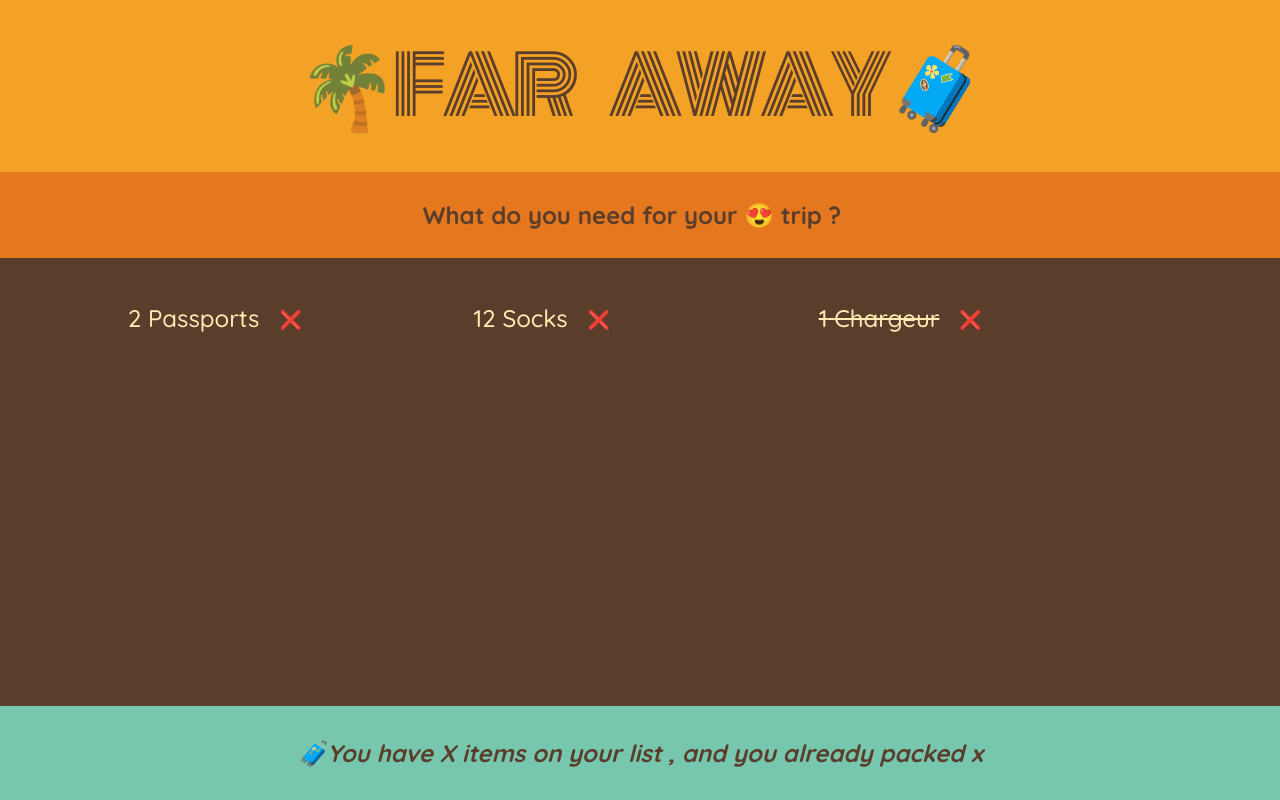
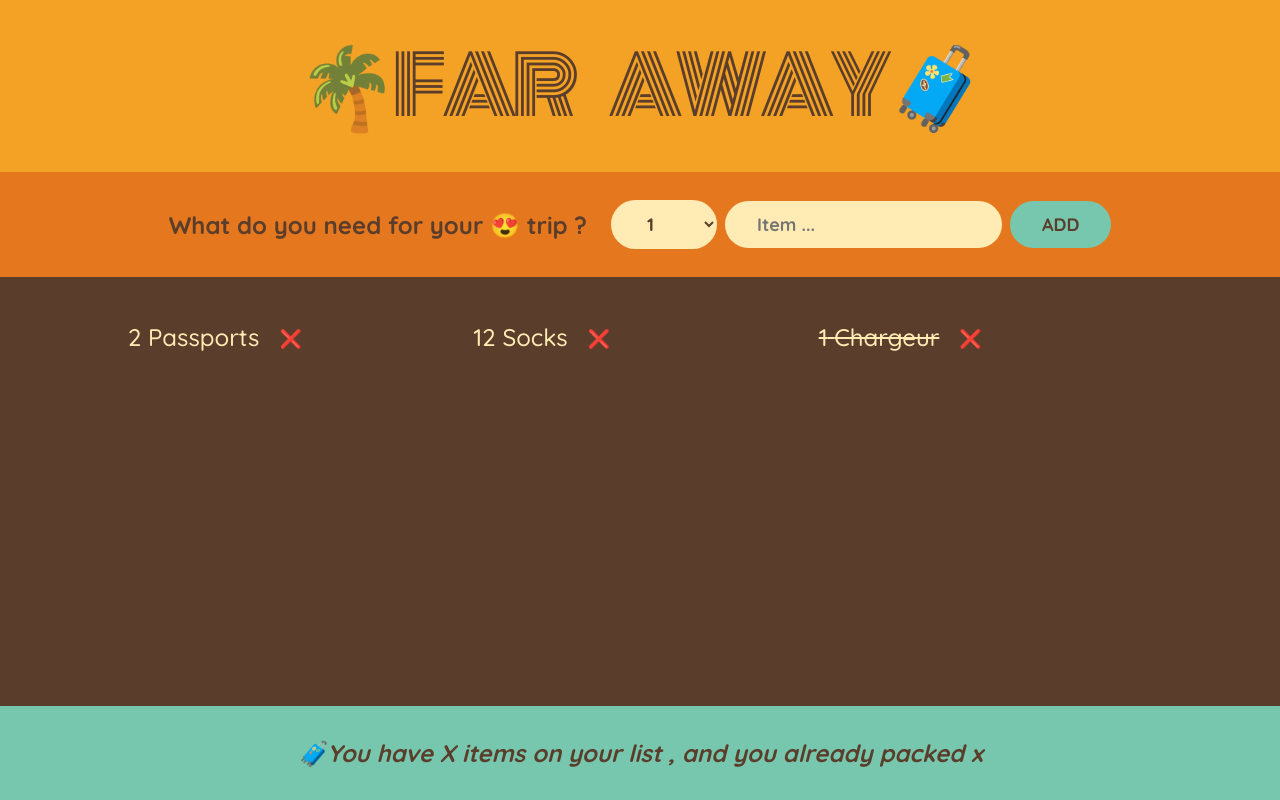
Before and after one commit to amel252/Travel-list, a React (Create React App) app: page / in a window 1280 px wide. Built offline with nearby package versions, Linux system fonts and the light colour scheme.

Commit message:
Configuration de hooks avec useState dans formulaire (part 1)

```diff
--- a/src/components/Form.jsx
+++ b/src/components/Form.jsx
@@ -1,10 +1,50 @@
-import React from "react";
+import React, { useState } from "react";
 
 function Form() {
+    const [description, setDescription] = useState("");
+    const [quantity, setQuantity] = useState(1);
+    const submitHandler = (e) => {
+        e.preventDefault();
+        // si pas de item on return rien
+        if (!description)
+            // console.log("veuillez mettre le item");
+            return;
+        const newItem = {
+            description,
+            quantity,
+            packed: false,
+            id: Date.now(),
+        };
+        console.log(newItem);
+        //  aprés envoyé les donné on remet la desc et quantity a l'état initial
+        setDescription("");
+        setQuantity(1);
+    };
     return (
-        <div className="add-form">
+        <form className="add-form" onSubmit={submitHandler}>
             <h3>What do you need for your 😍 trip ?</h3>
-        </div>
+            <select
+                value={quantity}
+                // convertir en nombre
+                onChange={(e) => setQuantity(Number(e.target.value))}
+            >
+                {Array.from({ length: 20 }, (_, i) => i + 1).map((num) => (
+                    <option value={num} key={num}>
+                        {num}
+                    </option>
+                ))}
+            </select>
+            <input
+                type="text"
+                placeholder="Item ... "
+                value={description}
+                onChange={(e) =>
+                    // console.log(e.target.value);
+                    setDescription(e.target.value)
+                }
+            />
+            <button>Add</button>
+        </form>
     );
 }
 
--- a/src/components/PackingList.jsx
+++ b/src/components/PackingList.jsx
@@ -11,7 +11,7 @@
         <div className="list">
             <ul>
                 {initialItems.map((item) => (
-                    <Item item={item} />
+                    <Item key={item.id} item={item} />
                 ))}
             </ul>
         </div>
```
